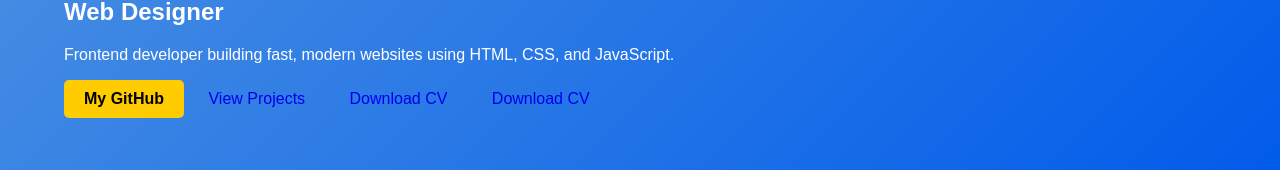
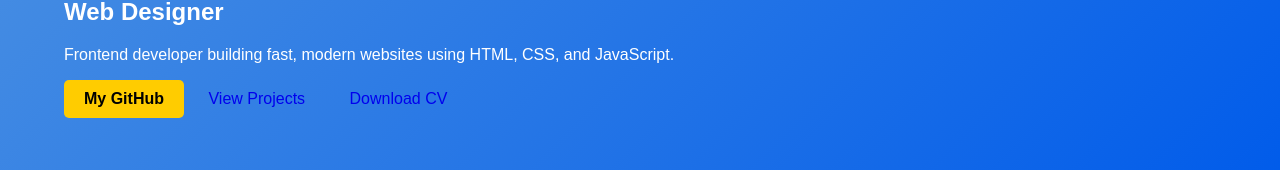
Before and after one commit to Shehab23-bot/Shehab-mohamed, a plain HTML site: page index.html in a window 1280 px wide. Shown: the part 217-387 px from the top of the page. Drawn offline with Linux system fonts and the light colour scheme.

Commit message:
Update index.html

```diff
--- a/index.html
+++ b/index.html
@@ -38,8 +38,6 @@
           <a class="btn primary" href="https://github.com/ShehabMohammed" target="_blank" data-key="btn-github"></a>
           <a class="btn" href="#projects" data-key="btn-projects"></a>
           <a class="btn" href="cv.pdf" download data-key="btn-cv"></a>
-          <a class="btn" href="https://github.com/Shehab23-bot/Shehab-mohamed/blob/7017325e26aafba667b9fb45f31bf5881d0e58e2/Shehab_Mohammed_CV_OnePage%20(1).pdf" download>Download CV</a>
-
         </div>
       </div>
       <div class="card">
```
